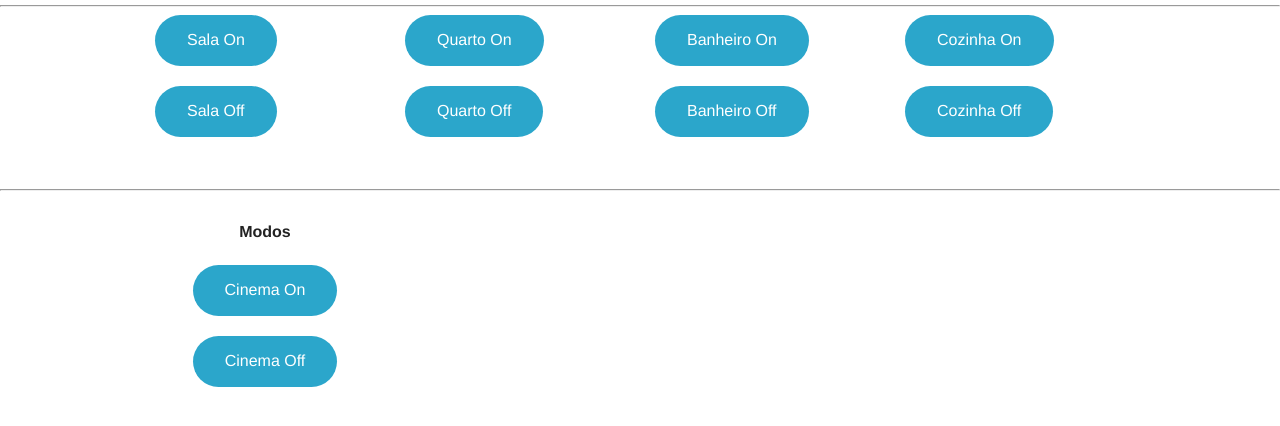
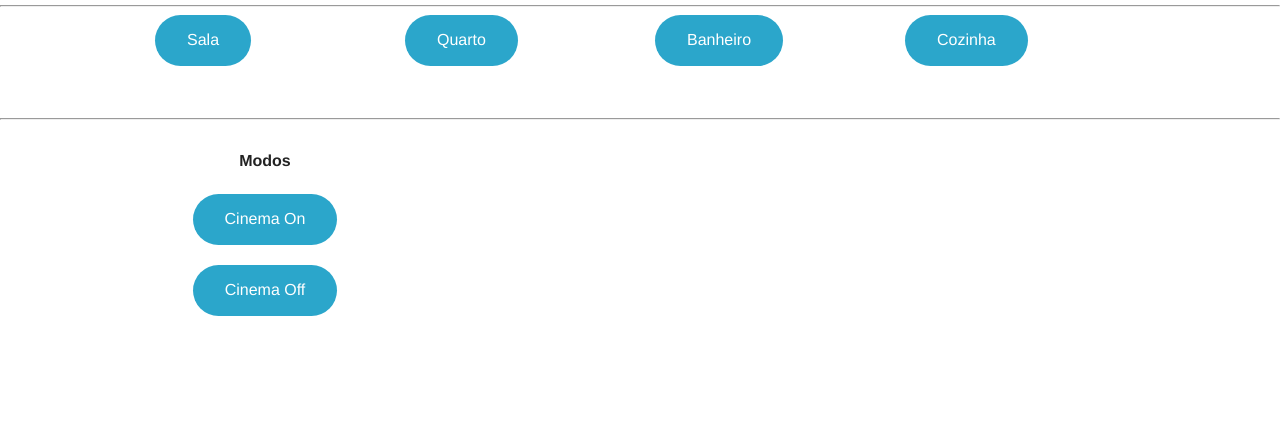
Before and after one commit to opw/gerspec, a plain HTML site: page index.html in a window 1280 px wide. Shown: the part 94-520 px from the top of the page. Drawn offline with Linux system fonts and the light colour scheme.

Commit message:
Botoes unicos para os comodos

```diff
--- a/index.html
+++ b/index.html
@@ -17,22 +17,20 @@
      <hr />
 
     <div class="row">
-      <div class="large-3 small-12 columns">
+      <div class="large-3 small-6 columns">
+       <button class="round"  onclick="ligarSala()" id="sala" type="Button">Sala</button>
+      </div>
+       <div class="large-3 small-6 columns">
+       <button class="round" onclick="ligarQuarto()" id="quarto" type="Button">Quarto</button>
 
-       <button class="round"  onclick="ligarSala()" id="sala" type="Button">Sala On</button>
-       <button class="round" onclick="ligarSala2()" id="sala2" type="Button">Sala Off</button>
       </div>
-       <div class="large-3 small-12 columns">
-       <button class="round" onclick="ligarQuarto()" id="quarto" type="Button">Quarto On</button>
-       <button class="round" onclick="ligarQuarto2()" id="quarto2" type="Button">Quarto Off</button>
+       <div class="large-3 small-6 columns">
+       <button class="round" onclick="ligarBanheiro()" id="banheiro" type="Button">Banheiro</button>
+
       </div>
-       <div class="large-3 small-12 columns">
-       <button class="round" onclick="ligarBanheiro()" id="banheiro" type="Button">Banheiro On</button>
-       <button class="round" onclick="ligarBanheiro2()" id="banheiro2" type="Button">Banheiro Off</button>
-      </div>
-       <div class="large-3 small-12 columns">
-       <button class="round" onclick="ligarCozinha()" id="cozinha" type="Button">Cozinha On</button>
-       <button class="round" onclick="ligarCozinha2()" id="cozinha2" type="Button">Cozinha Off</button>
+       <div class="large-3 small-6 columns">
+       <button class="round" onclick="ligarCozinha()" id="cozinha" type="Button">Cozinha</button>
+
       </div>
     </div>
     <br>
@@ -53,9 +51,18 @@
       $(document).foundation();
     </script>
     <script>
-    function ligarSala(){
-      $.getJSON("http://192.168.25.178/?button1on",function(data){});
+
+
+
+
+  function ligarSala(){
+      $.getJSON("http://192.168.25.178/?button1on", function( data ){
+        console.log(data);
+      });
     }
+
+
+
     function ligarSala2(){
       $.getJSON("http://192.168.25.178/?button1off",function(data){});
     }
```
Also changed, not shown: 1 other file.
